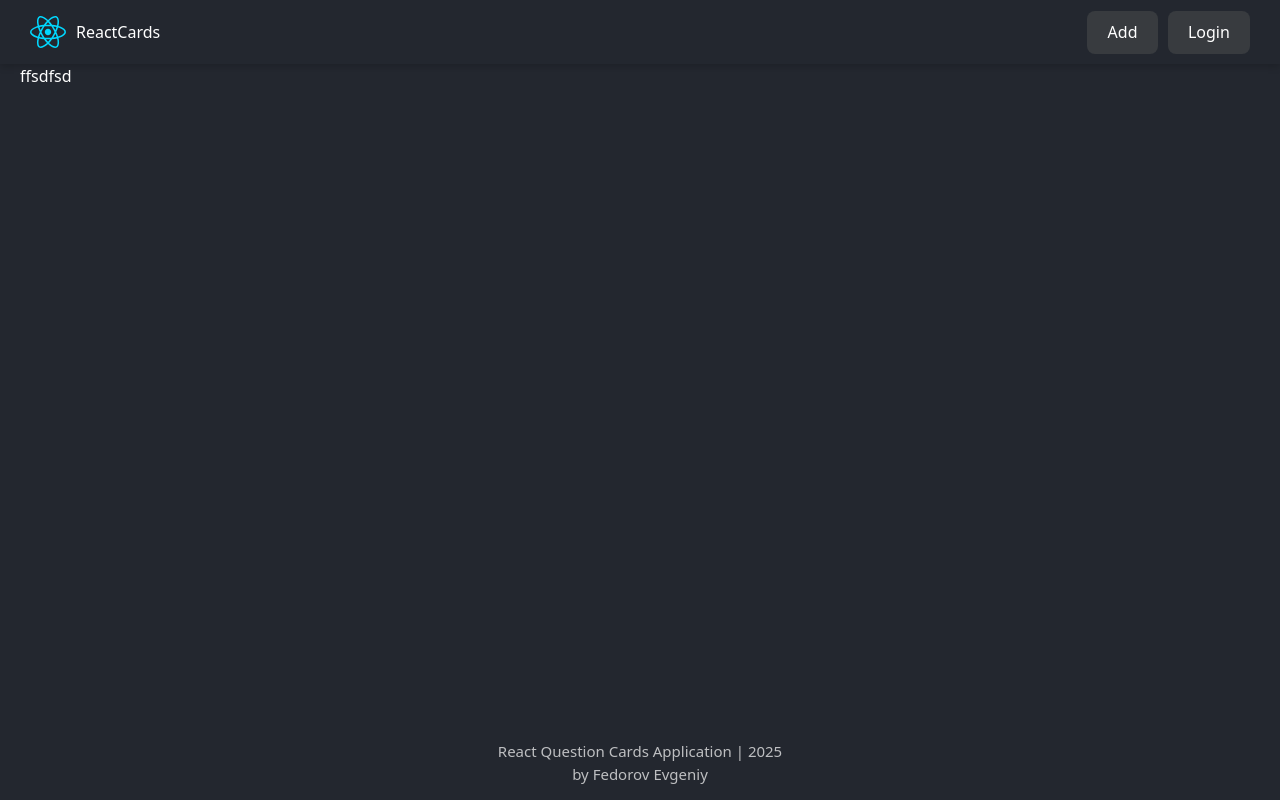
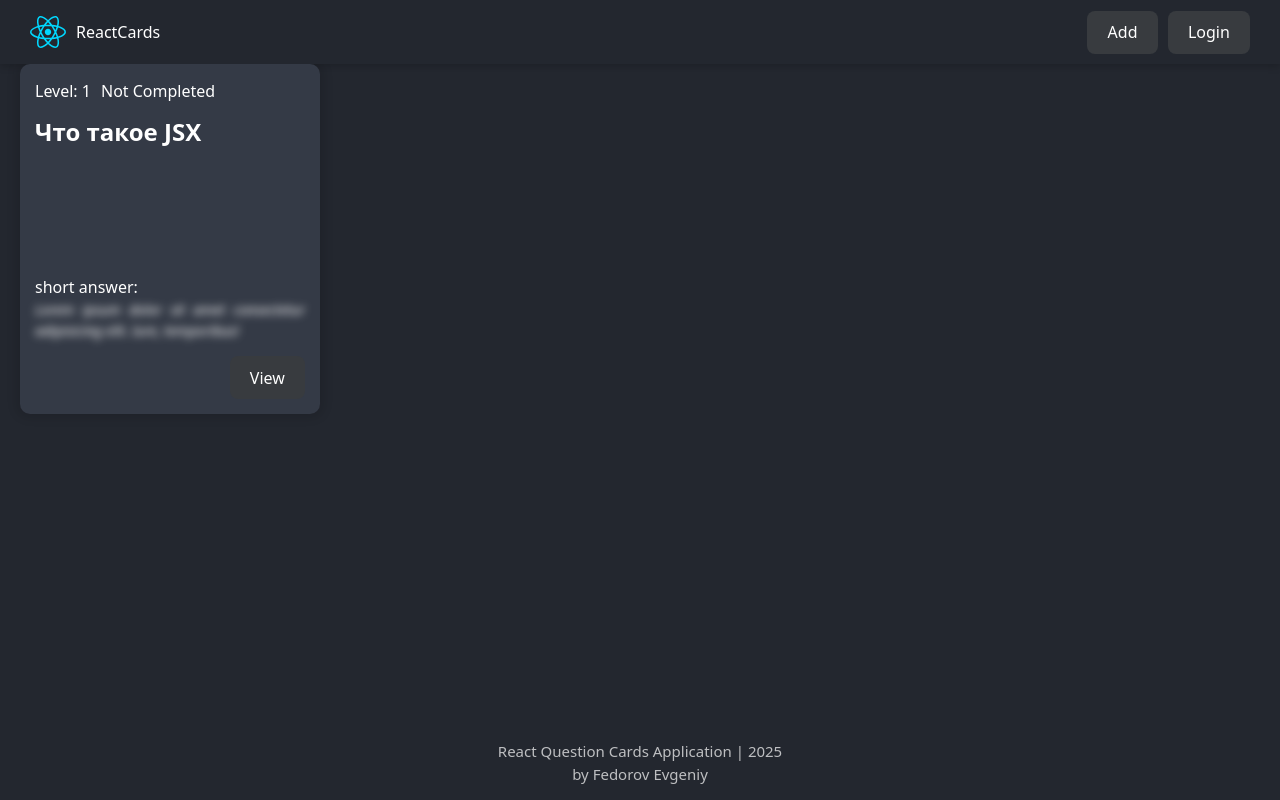
Before and after one commit to 50centz/react-app-course-udemy, a React (Vite) app: page / in a window 1280 px wide. Built offline with nearby package versions, Linux system fonts and the light colour scheme.

Commit message:
Added HomePage.jsx and QuestionCard.jsx

```diff
--- a/src/App.jsx
+++ b/src/App.jsx
@@ -1,5 +1,6 @@
 import { BrowserRouter, Route, Routes } from "react-router-dom";
 import { MainLayout } from "./components/MainLayout";
+import { HomePage } from "./pages/HomePage";
 
 function App() {
   // return <MainLayout />;
@@ -8,7 +9,7 @@
     <BrowserRouter>
       <Routes>
         <Route element={<MainLayout />}>
-          <Route path="/" element={<div>ffsdfsd</div>} />
+          <Route path="/" element={<HomePage />} />
           <Route path="/forbidden" element={<div>Forbidden !!!</div>} />
           <Route path="/addquestion" element={<div>add question</div>} />
         </Route>
--- a/src/components/Header/Header.jsx
+++ b/src/components/Header/Header.jsx
@@ -1,17 +1,20 @@
+import { useNavigate } from "react-router-dom";
+import { Button } from "../Button";
 import ReactLogo from "../../assets/react.svg";
-import { Button } from "../Button";
 import style from "./header.module.css";
 
 export const Header = () => {
+  const navigate = useNavigate();
+
   return (
     <header className={style.header}>
-      <p>
+      <p onClick={() => navigate("/")}>
         <img src={ReactLogo} alt="react logo" />
         <span>ReactCards</span>
       </p>
 
       <div className={style.headerButtons}>
-        <Button>Add</Button>
+        <Button onClick={() => navigate("/addquestion")}>Add</Button>
         <Button>Login</Button>
       </div>
     </header>
--- /dev/null
+++ b/src/components/QuestionCard/QuestionCard.jsx
@@ -0,0 +1,25 @@
+import { Button } from "../Button";
+import style from "./questioncard.module.css";
+
+export const QuestionCard = () => {
+  return (
+    <div className={style.card}>
+      <div className={style.cardLabels}>
+        <div>Level: 1</div>
+        <div>Not Completed</div>
+      </div>
+
+      <h5 className={style.cardTitle}>Что такое JSX</h5>
+
+      <div className={style.cardAnswers}>
+        <label>short answer:</label>
+        <p className={style.cardAnswer}>
+          Lorem ipsum dolor sit amet consectetur adipisicing elit. Iure,
+          temporibus!
+        </p>
+      </div>
+
+      <Button onClick={() => {}}>View</Button>
+    </div>
+  );
+};
--- /dev/null
+++ b/src/components/QuestionCard/index.jsx
@@ -0,0 +1 @@
+export { QuestionCard } from "./QuestionCard.jsx";
--- /dev/null
+++ b/src/components/QuestionCard/questioncard.module.css
@@ -0,0 +1,46 @@
+.card {
+  width: 300px;
+  height: 350px;
+  border-radius: 10px;
+  padding: 15px;
+  background-color: var(--card-bg-color);
+  color: var(--text-color);
+  box-shadow: 0 0 8px 5px rgba(0, 0, 0, 0.1);
+  display: flex;
+  flex-direction: column;
+  justify-content: flex-start;
+  align-items: flex-start;
+  gap: 15px;
+
+  button {
+    align-self: flex-end;
+  }
+}
+
+.cardLabels {
+  display: flex;
+  gap: 10px;
+}
+
+.cardTitle {
+  font-size: 24px;
+  line-height: 28px;
+}
+
+.cardAnswers {
+  margin-top: auto;
+}
+
+.cardAnswer {
+  font-size: 14px;
+  filter: blur(4px);
+  /* user-select: none; */
+  font-style: italic;
+  text-align: justify;
+  cursor: pointer;
+  transition: filter 0.2s ease-in-out;
+}
+
+.cardAnswer:hover {
+  filter: none;
+}
--- a/src/index.css
+++ b/src/index.css
@@ -4,6 +4,8 @@
 
   --btn-bg-color: #383b3f;
   --btn-text-color: #fff;
+
+  ---card-bg-color: #343a46;
 
   font-family: system-ui, Avenir, Helvetica, Arial, sans-serif;
   line-height: 1.5;
@@ -40,6 +42,8 @@
 
     --btn-bg-color: #16444f;
     --btn-text-color: #57c4dc;
+
+    --card-bg-color: #ebedf0;
   }
 }
 
@@ -47,7 +51,10 @@
   :root {
     --main-bg-color: #23272f;
     --text-color: #fff;
+
     --btn-bg-color: #383b3f;
     --btn-text-color: #fff;
+
+    --card-bg-color: #343a46;
   }
 }
--- /dev/null
+++ b/src/pages/HomePage/HomePage.jsx
@@ -0,0 +1,10 @@
+import { QuestionCard } from "../../components/QuestionCard";
+import style from "./homepage.module.css";
+
+export const HomePage = () => {
+  return (
+    <div>
+      <QuestionCard />
+    </div>
+  );
+};
--- /dev/null
+++ b/src/pages/HomePage/index.jsx
@@ -0,0 +1 @@
+export { HomePage } from "./HomePage.jsx";
```
Also changed, not shown: src/pages/HomePage/homepage.module.css (added).
